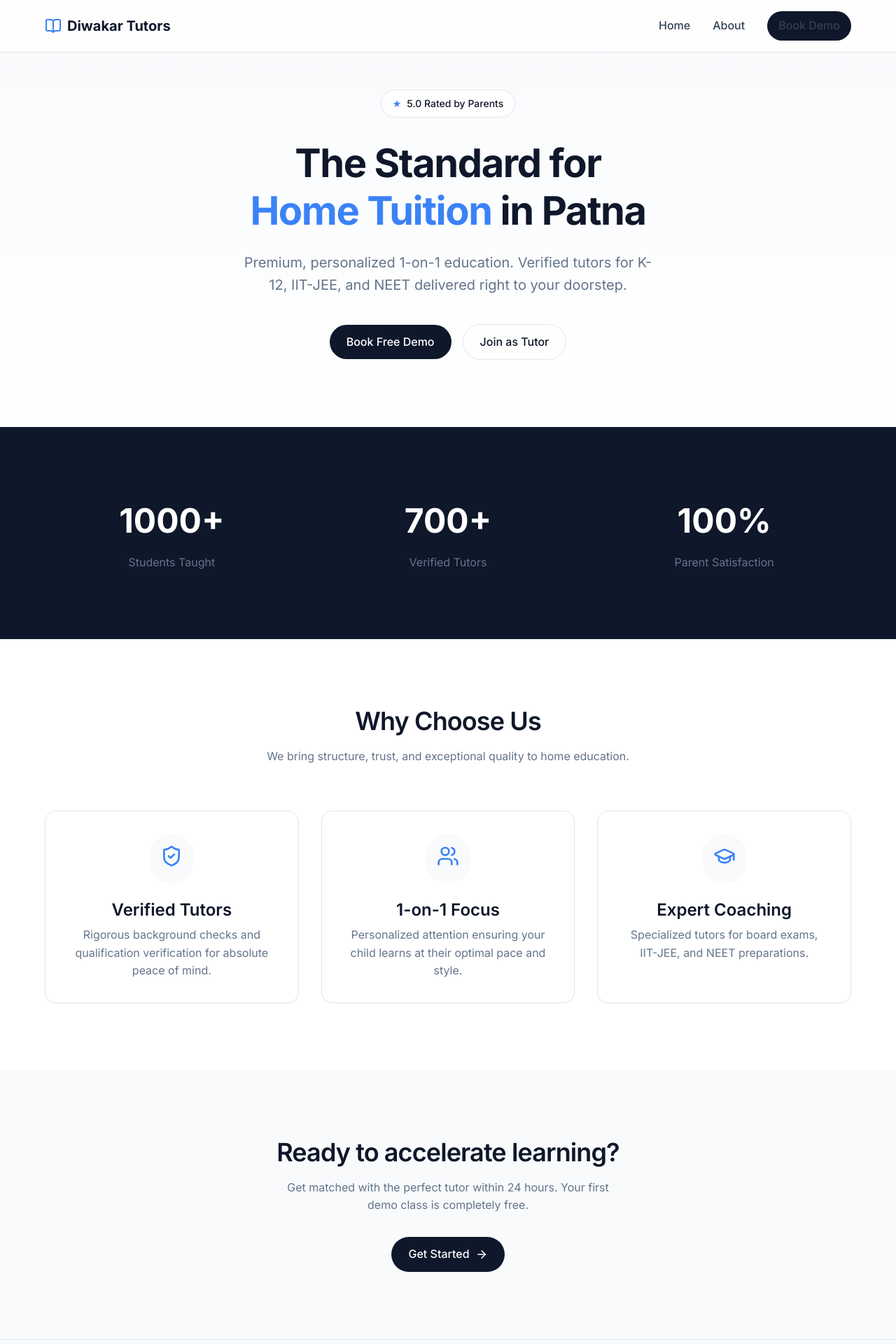
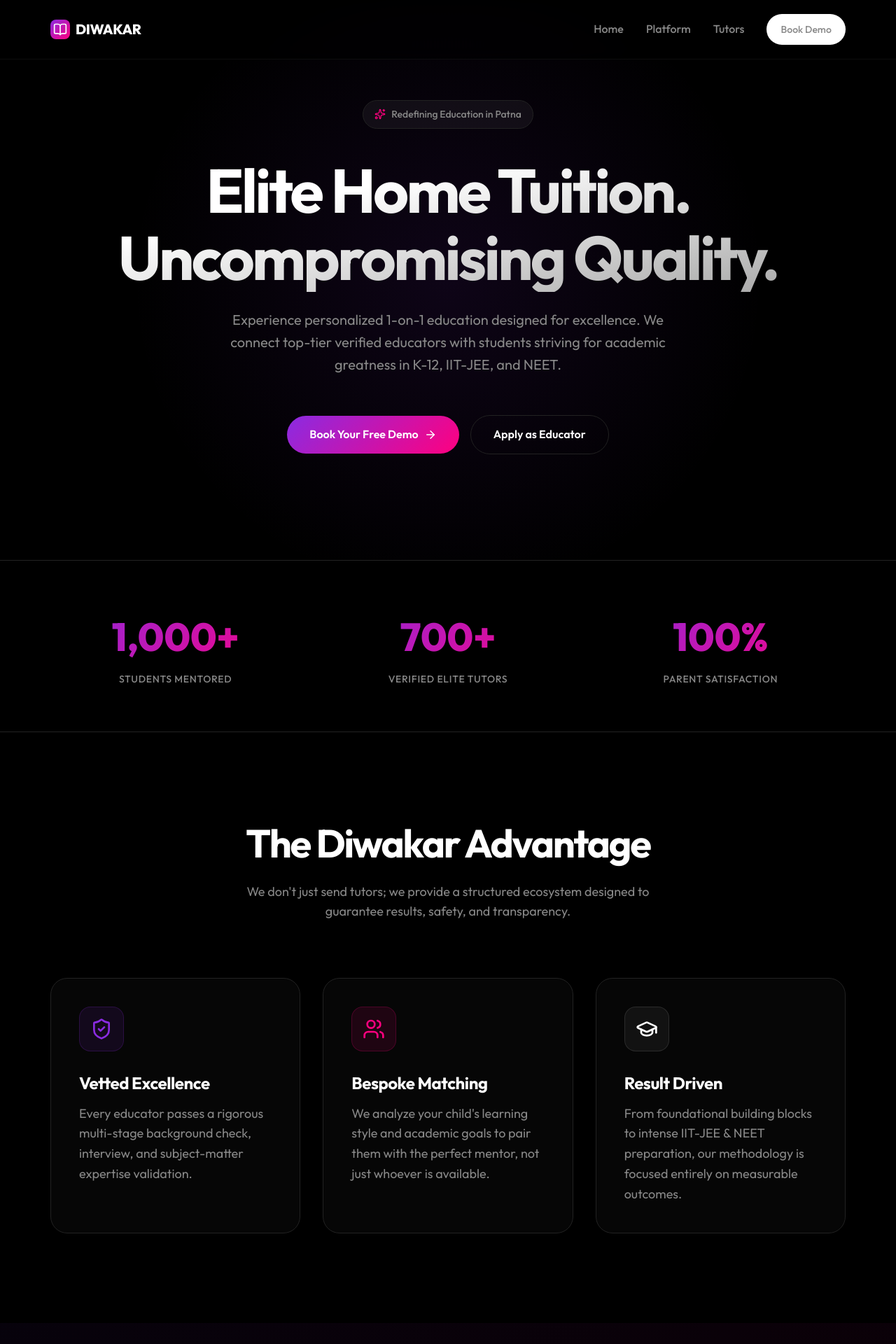
Before and after one commit to aashifazaaz707-glitch/diwakarsir, a React (Vite) app: page / in a window 1280 px wide. Shown: the top 1920 px of the page at 70% size. Built offline with nearby package versions, Linux system fonts and the light colour scheme.

Commit message:
Complete UI Overhaul - Premium Dark Theme

```diff
--- a/src/components/Navbar.jsx
+++ b/src/components/Navbar.jsx
@@ -5,14 +5,17 @@ export default function Navbar() {
   return (
     <nav className="navbar">
       <div className="container flex items-center justify-between">
-        <Link to="/" className="flex items-center gap-2" style={{ fontWeight: 700, fontSize: '1.25rem' }}>
-          <BookOpen size={24} color="var(--accent)" />
-          <span>Diwakar Tutors</span>
+        <Link to="/" className="flex items-center gap-2" style={{ fontWeight: 800, fontSize: '1.25rem', letterSpacing: '-0.02em' }}>
+          <div style={{ background: 'var(--gradient-glow)', padding: '0.25rem', borderRadius: '8px', display: 'flex', alignItems: 'center', justifyContent: 'center' }}>
+            <BookOpen size={20} color="white" />
+          </div>
+          <span>DIWAKAR</span>
         </Link>
         <div className="nav-links flex items-center gap-8">
           <Link to="/">Home</Link>
-          <a href="/#about">About</a>
-          <Link to="/parent-enquiry" className="btn btn-primary" style={{ padding: '0.5rem 1rem' }}>
+          <a href="/#about">Platform</a>
+          <Link to="/tutor-enquiry">Tutors</Link>
+          <Link to="/parent-enquiry" className="btn btn-primary" style={{ padding: '0.6rem 1.2rem', fontSize: '0.875rem' }}>
             Book Demo
           </Link>
         </div>
--- a/src/index.css
+++ b/src/index.css
@@ -1,23 +1,25 @@
-@import url('https://fonts.googleapis.com/css2?family=Inter:wght@300;400;500;600;700&display=swap');
+@import url('https://fonts.googleapis.com/css2?family=Outfit:wght@300;400;500;600;700;800&display=swap');
 
 :root {
-  --primary: #0F172A;
-  --secondary: #334155;
-  --accent: #3B82F6;
-  --background: #FFFFFF;
-  --surface: #F8FAFC;
-  --text: #0F172A;
-  --text-muted: #64748B;
-  --border: #E2E8F0;
+  --background: #000000;
+  --surface: #0a0a0a;
+  --surface-hover: #111111;
+  --border: #222222;
+  --border-glow: rgba(138, 43, 226, 0.3);
 
-  --radius-sm: 0.375rem;
-  --radius-md: 0.5rem;
-  --radius-lg: 1rem;
+  --text-primary: #ffffff;
+  --text-secondary: #888888;
+
+  --accent: #8a2be2; /* BlueViolet */
+  --accent-secondary: #ff007f; /* Bright Pink */
+  --gradient-glow: linear-gradient(135deg, var(--accent) 0%, var(--accent-secondary) 100%);
+
+  --radius-sm: 8px;
+  --radius-md: 12px;
+  --radius-lg: 24px;
   --radius-full: 9999px;
 
-  --shadow-sm: 0 1px 2px 0 rgb(0 0 0 / 0.05);
-  --shadow-md: 0 4px 6px -1px rgb(0 0 0 / 0.1), 0 2px 4px -2px rgb(0 0 0 / 0.1);
-  --shadow-lg: 0 10px 15px -3px rgb(0 0 0 / 0.1), 0 4px 6px -4px rgb(0 0 0 / 0.1);
+  --shadow-glow: 0 0 20px rgba(138, 43, 226, 0.15);
 }
 
 * {
@@ -27,45 +29,60 @@
 }
 
 body {
-  font-family: 'Inter', sans-serif;
+  font-family: 'Outfit', sans-serif;
   background-color: var(--background);
-  color: var(--text);
+  color: var(--text-primary);
   line-height: 1.6;
   -webkit-font-smoothing: antialiased;
+  overflow-x: hidden;
+}
+
+/* Typography */
+h1, h2, h3, h4, h5, h6 {
+  line-height: 1.1;
+  font-weight: 700;
+  letter-spacing: -0.04em;
+}
+
+h1 {
+  font-size: clamp(3rem, 8vw, 5.5rem);
+  background: linear-gradient(to bottom right, #ffffff 30%, #aaaaaa);
+  -webkit-background-clip: text;
+  -webkit-text-fill-color: transparent;
+  margin-bottom: 1.5rem;
+}
+
+h2 {
+  font-size: clamp(2rem, 5vw, 3.5rem);
+}
+
+h3 {
+  font-size: 1.5rem;
+  letter-spacing: -0.02em;
+}
+
+p {
+  color: var(--text-secondary);
+  font-size: 1.125rem;
 }
 
 a {
   text-decoration: none;
   color: inherit;
+  transition: color 0.3s ease;
 }
 
-ul {
-  list-style: none;
-}
-
-/* Typography */
-h1, h2, h3, h4, h5, h6 {
-  color: var(--primary);
-  line-height: 1.2;
-  font-weight: 600;
-}
-
-h1 { font-size: 3rem; letter-spacing: -0.025em; }
-h2 { font-size: 2.25rem; letter-spacing: -0.025em; }
-h3 { font-size: 1.5rem; }
-
-.text-muted { color: var(--text-muted); }
-.text-center { text-align: center; }
-
-/* Layout Utilities */
+/* Layout */
 .container {
   max-width: 1200px;
   margin: 0 auto;
-  padding: 0 1.5rem;
+  padding: 0 2rem;
+  position: relative;
 }
 
 .section {
-  padding: 6rem 0;
+  padding: 8rem 0;
+  position: relative;
 }
 
 .flex { display: flex; }
@@ -76,66 +93,148 @@ h3 { font-size: 1.5rem; }
 .gap-2 { gap: 0.5rem; }
 .gap-4 { gap: 1rem; }
 .gap-8 { gap: 2rem; }
-
 .grid { display: grid; }
 .grid-cols-2 { grid-template-columns: repeat(2, 1fr); }
 .grid-cols-3 { grid-template-columns: repeat(3, 1fr); }
+.text-center { text-align: center; }
 
-/* Components */
+/* Buttons */
 .btn {
   display: inline-flex;
   align-items: center;
   justify-content: center;
-  padding: 0.75rem 1.5rem;
-  font-weight: 500;
+  padding: 0.875rem 2rem;
+  font-weight: 600;
   border-radius: var(--radius-full);
-  transition: all 0.2s ease;
+  font-size: 1rem;
+  transition: all 0.3s cubic-bezier(0.4, 0, 0.2, 1);
   cursor: pointer;
-  border: none;
-  font-family: inherit;
-  font-size: 1rem;
+  border: 1px solid transparent;
+  text-decoration: none;
 }
 
 .btn-primary {
-  background-color: var(--primary);
-  color: white;
+  background: var(--text-primary);
+  color: var(--background);
 }
 
 .btn-primary:hover {
-  background-color: var(--secondary);
-  transform: translateY(-2px);
-  box-shadow: var(--shadow-md);
+  transform: scale(1.05);
+  box-shadow: 0 0 20px rgba(255, 255, 255, 0.2);
+}
+
+.btn-gradient {
+  background: var(--gradient-glow);
+  color: white;
+  border: none;
+  position: relative;
+  overflow: hidden;
+}
+
+.btn-gradient::before {
+  content: '';
+  position: absolute;
+  top: 0; left: 0; right: 0; bottom: 0;
+  background: linear-gradient(135deg, var(--accent-secondary) 0%, var(--accent) 100%);
+  opacity: 0;
+  transition: opacity 0.3s ease;
+}
+
+.btn-gradient:hover::before {
+  opacity: 1;
+}
+
+.btn-gradient > * {
+  position: relative;
+  z-index: 1;
+}
+
+.btn-gradient:hover {
+  transform: scale(1.05);
+  box-shadow: var(--shadow-glow);
 }
 
 .btn-outline {
-  background-color: transparent;
-  color: var(--primary);
+  background: transparent;
+  color: var(--text-primary);
   border: 1px solid var(--border);
 }
 
 .btn-outline:hover {
-  border-color: var(--primary);
-  background-color: var(--surface);
+  background: var(--surface);
+  border-color: var(--text-secondary);
 }
 
+/* Cards */
 .card {
-  background: white;
+  background: rgba(10, 10, 10, 0.6);
+  backdrop-filter: blur(20px);
+  border: 1px solid var(--border);
   border-radius: var(--radius-lg);
-  padding: 2rem;
-  border: 1px solid var(--border);
-  box-shadow: var(--shadow-sm);
-  transition: all 0.3s ease;
+  padding: 2.5rem;
+  transition: all 0.4s cubic-bezier(0.4, 0, 0.2, 1);
+  position: relative;
+  overflow: hidden;
+}
+
+.card::before {
+  content: '';
+  position: absolute;
+  top: 0; left: 0; right: 0;
+  height: 1px;
+  background: linear-gradient(90deg, transparent, var(--border-glow), transparent);
+  opacity: 0;
+  transition: opacity 0.4s ease;
 }
 
 .card:hover {
-  box-shadow: var(--shadow-md);
-  transform: translateY(-4px);
-  border-color: var(--accent);
+  transform: translateY(-8px);
+  border-color: rgba(255, 255, 255, 0.1);
+  box-shadow: var(--shadow-glow);
+}
+
+.card:hover::before {
+  opacity: 1;
+}
+
+/* Background Effects */
+.glow-bg {
+  position: absolute;
+  top: 50%;
+  left: 50%;
+  transform: translate(-50%, -50%);
+  width: 100vw;
+  height: 100vh;
+  background: radial-gradient(circle at center, rgba(138, 43, 226, 0.1) 0%, rgba(0, 0, 0, 0) 60%);
+  pointer-events: none;
+  z-index: -1;
+}
+
+/* Navbar */
+.navbar {
+  position: fixed;
+  top: 0; left: 0; right: 0;
+  background: rgba(0, 0, 0, 0.5);
+  backdrop-filter: blur(12px);
+  -webkit-backdrop-filter: blur(12px);
+  border-bottom: 1px solid rgba(255, 255, 255, 0.05);
+  z-index: 100;
+  padding: 1.25rem 0;
+}
+
+.nav-links a {
+  font-weight: 500;
+  color: var(--text-secondary);
+}
+
+.nav-links a:hover {
+  color: var(--text-primary);
 }
 
 /* Forms */
 .form-group {
   margin-bottom: 1.5rem;
+  text-align: left;
 }
 
 .form-label {
@@ -143,75 +242,46 @@ h3 { font-size: 1.5rem; }
   font-size: 0.875rem;
   font-weight: 500;
   margin-bottom: 0.5rem;
-  color: var(--secondary);
+  color: var(--text-secondary);
 }
 
 .form-input {
   width: 100%;
-  padding: 0.75rem 1rem;
+  padding: 1rem;
+  background: var(--surface);
   border: 1px solid var(--border);
   border-radius: var(--radius-md);
+  color: var(--text-primary);
   font-family: inherit;
   font-size: 1rem;
-  transition: border-color 0.2s ease;
-  background-color: var(--surface);
+  transition: all 0.3s ease;
 }
 
 .form-input:focus {
   outline: none;
   border-color: var(--accent);
-  background-color: white;
+  box-shadow: 0 0 0 2px rgba(138, 43, 226, 0.2);
+  background: rgba(255, 255, 255, 0.02);
 }
 
-/* Specific Section Styles */
-.hero {
-  padding: 8rem 0 6rem;
-  text-align: center;
-  background: linear-gradient(180deg, var(--surface) 0%, white 100%);
+/* Animations */
+@keyframes fadeInUp {
+  from { opacity: 0; transform: translateY(30px); }
+  to { opacity: 1; transform: translateY(0); }
 }
 
-.hero-title {
-  font-size: 3.5rem;
-  font-weight: 700;
-  margin-bottom: 1.5rem;
-  max-width: 800px;
-  margin-left: auto;
-  margin-right: auto;
+.animate-fade-up {
+  animation: fadeInUp 0.8s cubic-bezier(0.4, 0, 0.2, 1) forwards;
+  opacity: 0;
 }
 
-.hero-subtitle {
-  font-size: 1.25rem;
-  color: var(--text-muted);
-  max-width: 600px;
-  margin: 0 auto 2.5rem;
-}
+.delay-1 { animation-delay: 0.1s; }
+.delay-2 { animation-delay: 0.2s; }
+.delay-3 { animation-delay: 0.3s; }
 
-/* Navbar */
-.navbar {
-  position: fixed;
-  top: 0;
-  left: 0;
-  right: 0;
-  background: rgba(255, 255, 255, 0.8);
-  backdrop-filter: blur(12px);
-  border-bottom: 1px solid var(--border);
-  z-index: 50;
-  padding: 1rem 0;
-}
-
-.nav-links a {
-  font-weight: 500;
-  color: var(--secondary);
-  transition: color 0.2s;
-}
-
-.nav-links a:hover {
-  color: var(--primary);
-}
-
-/* Responsive */
 @media (max-width: 768px) {
-  .hero-title { font-size: 2.5rem; }
   .grid-cols-2, .grid-cols-3 { grid-template-columns: 1fr; }
   .nav-links { display: none; }
+  .hero-buttons { flex-direction: column; width: 100%; }
+  .hero-buttons .btn { width: 100%; }
 }
--- a/src/pages/Home.jsx
+++ b/src/pages/Home.jsx
@@ -1,98 +1,106 @@
 import { Link } from 'react-router-dom';
-import { ShieldCheck, Users, GraduationCap, ArrowRight } from 'lucide-react';
+import { ShieldCheck, Users, GraduationCap, ArrowRight, Sparkles } from 'lucide-react';
 
 export default function Home() {
   return (
     <div>
-      {/* Hero */}
-      <section className="hero">
-        <div className="container">
-          <div style={{ display: 'inline-flex', alignItems: 'center', gap: '0.5rem', background: 'white', padding: '0.5rem 1rem', borderRadius: 'var(--radius-full)', border: '1px solid var(--border)', marginBottom: '2rem', fontSize: '0.875rem', fontWeight: 500 }}>
-            <span style={{ color: 'var(--accent)' }}>★</span> 5.0 Rated by Parents
+      {/* Hero Section */}
+      <section className="section" style={{ minHeight: '100vh', display: 'flex', alignItems: 'center', paddingTop: '120px' }}>
+        <div className="glow-bg"></div>
+        <div className="container text-center">
+          <div className="animate-fade-up" style={{ display: 'inline-flex', alignItems: 'center', gap: '0.5rem', background: 'rgba(255,255,255,0.05)', padding: '0.5rem 1rem', borderRadius: 'var(--radius-full)', border: '1px solid var(--border)', marginBottom: '2.5rem', fontSize: '0.875rem', fontWeight: 500, color: 'var(--text-secondary)' }}>
+            <Sparkles size={16} color="var(--accent-secondary)" />
+            <span>Redefining Education in Patna</span>
           </div>
-          <h1 className="hero-title">
-            The Standard for <br/>
-            <span style={{ color: 'var(--accent)' }}>Home Tuition</span> in Patna
+
+          <h1 className="animate-fade-up delay-1">
+            Elite Home Tuition. <br/>
+            Uncompromising Quality.
           </h1>
-          <p className="hero-subtitle">
-            Premium, personalized 1-on-1 education. Verified tutors for K-12, IIT-JEE, and NEET delivered right to your doorstep.
+
+          <p className="animate-fade-up delay-2" style={{ maxWidth: '650px', margin: '0 auto 3.5rem', fontSize: '1.25rem' }}>
+            Experience personalized 1-on-1 education designed for excellence. We connect top-tier verified educators with students striving for academic greatness in K-12, IIT-JEE, and NEET.
           </p>
-          <div className="flex items-center justify-center gap-4">
-            <Link to="/parent-enquiry" className="btn btn-primary">
-              Book Free Demo
+
+          <div className="flex items-center justify-center gap-4 animate-fade-up delay-3 hero-buttons">
+            <Link to="/parent-enquiry" className="btn btn-gradient gap-2">
+              <span>Book Your Free Demo</span> <ArrowRight size={18} />
             </Link>
             <Link to="/tutor-enquiry" className="btn btn-outline">
-              Join as Tutor
+              Apply as Educator
             </Link>
           </div>
         </div>
       </section>
 
-      {/* Stats */}
-      <section className="section" style={{ background: 'var(--primary)', color: 'white' }}>
+      {/* Modern Stats Section */}
+      <section className="section" style={{ padding: '4rem 0', borderTop: '1px solid var(--border)', borderBottom: '1px solid var(--border)', background: 'rgba(0,0,0,0.3)' }}>
         <div className="container">
           <div className="grid grid-cols-3 gap-8 text-center">
-            <div>
-              <div style={{ fontSize: '3rem', fontWeight: 700, marginBottom: '0.5rem' }}>1000+</div>
-              <div style={{ color: 'var(--text-muted)' }}>Students Taught</div>
+            <div className="animate-fade-up">
+              <div style={{ fontSize: '3.5rem', fontWeight: 800, marginBottom: '0.25rem', background: 'var(--gradient-glow)', WebkitBackgroundClip: 'text', WebkitTextFillColor: 'transparent' }}>1,000+</div>
+              <div style={{ color: 'var(--text-secondary)', fontWeight: 500, letterSpacing: '0.05em', textTransform: 'uppercase', fontSize: '0.875rem' }}>Students Mentored</div>
             </div>
-            <div>
-              <div style={{ fontSize: '3rem', fontWeight: 700, marginBottom: '0.5rem' }}>700+</div>
-              <div style={{ color: 'var(--text-muted)' }}>Verified Tutors</div>
+            <div className="animate-fade-up delay-1">
+              <div style={{ fontSize: '3.5rem', fontWeight: 800, marginBottom: '0.25rem', background: 'var(--gradient-glow)', WebkitBackgroundClip: 'text', WebkitTextFillColor: 'transparent' }}>700+</div>
+              <div style={{ color: 'var(--text-secondary)', fontWeight: 500, letterSpacing: '0.05em', textTransform: 'uppercase', fontSize: '0.875rem' }}>Verified Elite Tutors</div>
             </div>
-            <div>
-              <div style={{ fontSize: '3rem', fontWeight: 700, marginBottom: '0.5rem' }}>100%</div>
-              <div style={{ color: 'var(--text-muted)' }}>Parent Satisfaction</div>
+            <div className="animate-fade-up delay-2">
+              <div style={{ fontSize: '3.5rem', fontWeight: 800, marginBottom: '0.25rem', background: 'var(--gradient-glow)', WebkitBackgroundClip: 'text', WebkitTextFillColor: 'transparent' }}>100%</div>
+              <div style={{ color: 'var(--text-secondary)', fontWeight: 500, letterSpacing: '0.05em', textTransform: 'uppercase', fontSize: '0.875rem' }}>Parent Satisfaction</div>
             </div>
           </div>
         </div>
       </section>
 
-      {/* Features */}
+      {/* Platform Features */}
       <section className="section" id="about">
         <div className="container">
-          <div className="text-center" style={{ marginBottom: '4rem' }}>
-            <h2>Why Choose Us</h2>
-            <p className="text-muted" style={{ maxWidth: '600px', margin: '1rem auto 0' }}>
-              We bring structure, trust, and exceptional quality to home education.
+          <div className="text-center animate-fade-up" style={{ marginBottom: '5rem' }}>
+            <h2 style={{ marginBottom: '1.5rem' }}>The Diwakar Advantage</h2>
+            <p style={{ maxWidth: '600px', margin: '0 auto' }}>
+              We don't just send tutors; we provide a structured ecosystem designed to guarantee results, safety, and transparency.
             </p>
           </div>
           <div className="grid grid-cols-3 gap-8">
-            <div className="card text-center flex flex-col items-center">
-              <div style={{ padding: '1rem', background: 'var(--surface)', borderRadius: 'var(--radius-full)', marginBottom: '1.5rem', color: 'var(--accent)' }}>
-                <ShieldCheck size={32} />
+            <div className="card animate-fade-up">
+              <div style={{ width: '64px', height: '64px', background: 'rgba(138, 43, 226, 0.1)', borderRadius: '16px', display: 'flex', alignItems: 'center', justifyContent: 'center', marginBottom: '2rem', border: '1px solid rgba(138, 43, 226, 0.2)' }}>
+                <ShieldCheck size={32} color="var(--accent)" />
               </div>
-              <h3>Verified Tutors</h3>
-              <p className="text-muted" style={{ marginTop: '0.5rem' }}>Rigorous background checks and qualification verification for absolute peace of mind.</p>
+              <h3 style={{ marginBottom: '1rem' }}>Vetted Excellence</h3>
+              <p>Every educator passes a rigorous multi-stage background check, interview, and subject-matter expertise validation.</p>
             </div>
-            <div className="card text-center flex flex-col items-center">
-              <div style={{ padding: '1rem', background: 'var(--surface)', borderRadius: 'var(--radius-full)', marginBottom: '1.5rem', color: 'var(--accent)' }}>
-                <Users size={32} />
+            <div className="card animate-fade-up delay-1">
+              <div style={{ width: '64px', height: '64px', background: 'rgba(255, 0, 127, 0.1)', borderRadius: '16px', display: 'flex', alignItems: 'center', justifyContent: 'center', marginBottom: '2rem', border: '1px solid rgba(255, 0, 127, 0.2)' }}>
+                <Users size={32} color="var(--accent-secondary)" />
               </div>
-              <h3>1-on-1 Focus</h3>
-              <p className="text-muted" style={{ marginTop: '0.5rem' }}>Personalized attention ensuring your child learns at their optimal pace and style.</p>
+              <h3 style={{ marginBottom: '1rem' }}>Bespoke Matching</h3>
+              <p>We analyze your child's learning style and academic goals to pair them with the perfect mentor, not just whoever is available.</p>
             </div>
-            <div className="card text-center flex flex-col items-center">
-              <div style={{ padding: '1rem', background: 'var(--surface)', borderRadius: 'var(--radius-full)', marginBottom: '1.5rem', color: 'var(--accent)' }}>
-                <GraduationCap size={32} />
+            <div className="card animate-fade-up delay-2">
+              <div style={{ width: '64px', height: '64px', background: 'rgba(255, 255, 255, 0.05)', borderRadius: '16px', display: 'flex', alignItems: 'center', justifyContent: 'center', marginBottom: '2rem', border: '1px solid rgba(255, 255, 255, 0.1)' }}>
+                <GraduationCap size={32} color="white" />
               </div>
-              <h3>Expert Coaching</h3>
-              <p className="text-muted" style={{ marginTop: '0.5rem' }}>Specialized tutors for board exams, IIT-JEE, and NEET preparations.</p>
+              <h3 style={{ marginBottom: '1rem' }}>Result Driven</h3>
+              <p>From foundational building blocks to intense IIT-JEE & NEET preparation, our methodology is focused entirely on measurable outcomes.</p>
             </div>
           </div>
         </div>
       </section>
 
-      {/* CTA */}
-      <section className="section" style={{ background: 'var(--surface)' }}>
-        <div className="container flex flex-col items-center text-center">
-          <h2>Ready to accelerate learning?</h2>
-          <p className="text-muted" style={{ margin: '1rem 0 2rem', maxWidth: '500px' }}>
-            Get matched with the perfect tutor within 24 hours. Your first demo class is completely free.
-          </p>
-          <Link to="/parent-enquiry" className="btn btn-primary gap-2">
-            Get Started <ArrowRight size={18} />
-          </Link>
+      {/* CTA Section */}
+      <section className="section" style={{ position: 'relative', overflow: 'hidden' }}>
+        <div style={{ position: 'absolute', top: 0, left: 0, right: 0, bottom: 0, background: 'var(--gradient-glow)', opacity: 0.05, zIndex: -1 }}></div>
+        <div className="container">
+          <div className="card text-center animate-fade-up" style={{ padding: '6rem 2rem', background: 'rgba(0,0,0,0.8)', borderColor: 'rgba(255,255,255,0.1)' }}>
+            <h2 style={{ marginBottom: '1.5rem' }}>Ready to unlock your child's potential?</h2>
+            <p style={{ margin: '0 auto 3rem', maxWidth: '500px' }}>
+              Experience our premium service firsthand. Get matched with an elite tutor within 24 hours. Your first session is on us.
+            </p>
+            <Link to="/parent-enquiry" className="btn btn-primary gap-2" style={{ padding: '1rem 3rem', fontSize: '1.125rem' }}>
+              Get Started Now <ArrowRight size={20} />
+            </Link>
+          </div>
         </div>
       </section>
     </div>
```
Also changed, not shown: src/components/Footer.jsx (+20 -15 lines), src/pages/ParentEnquiry.jsx (+43 -27 lines), src/pages/TutorEnquiry.jsx (+46 -29 lines).
